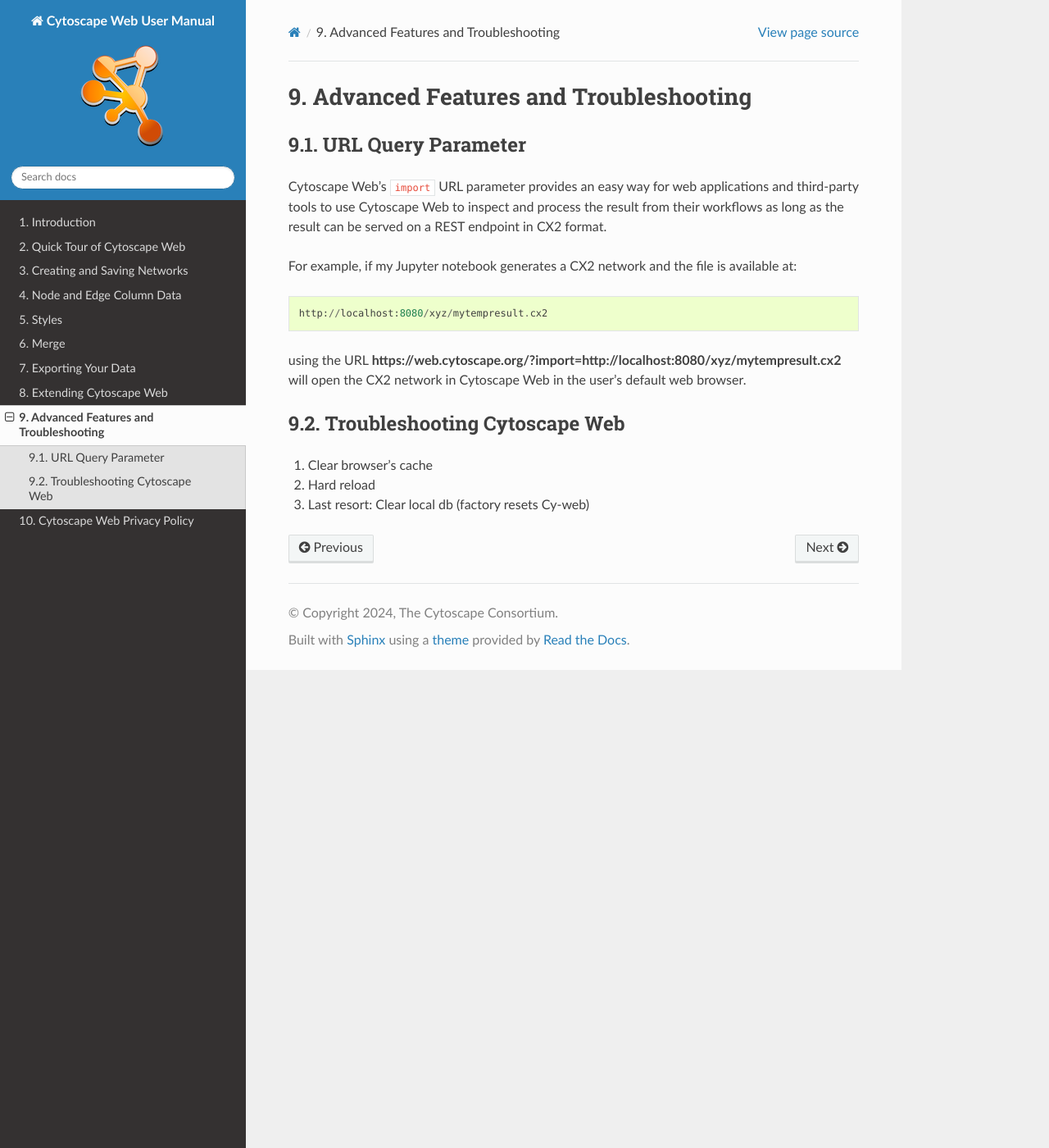
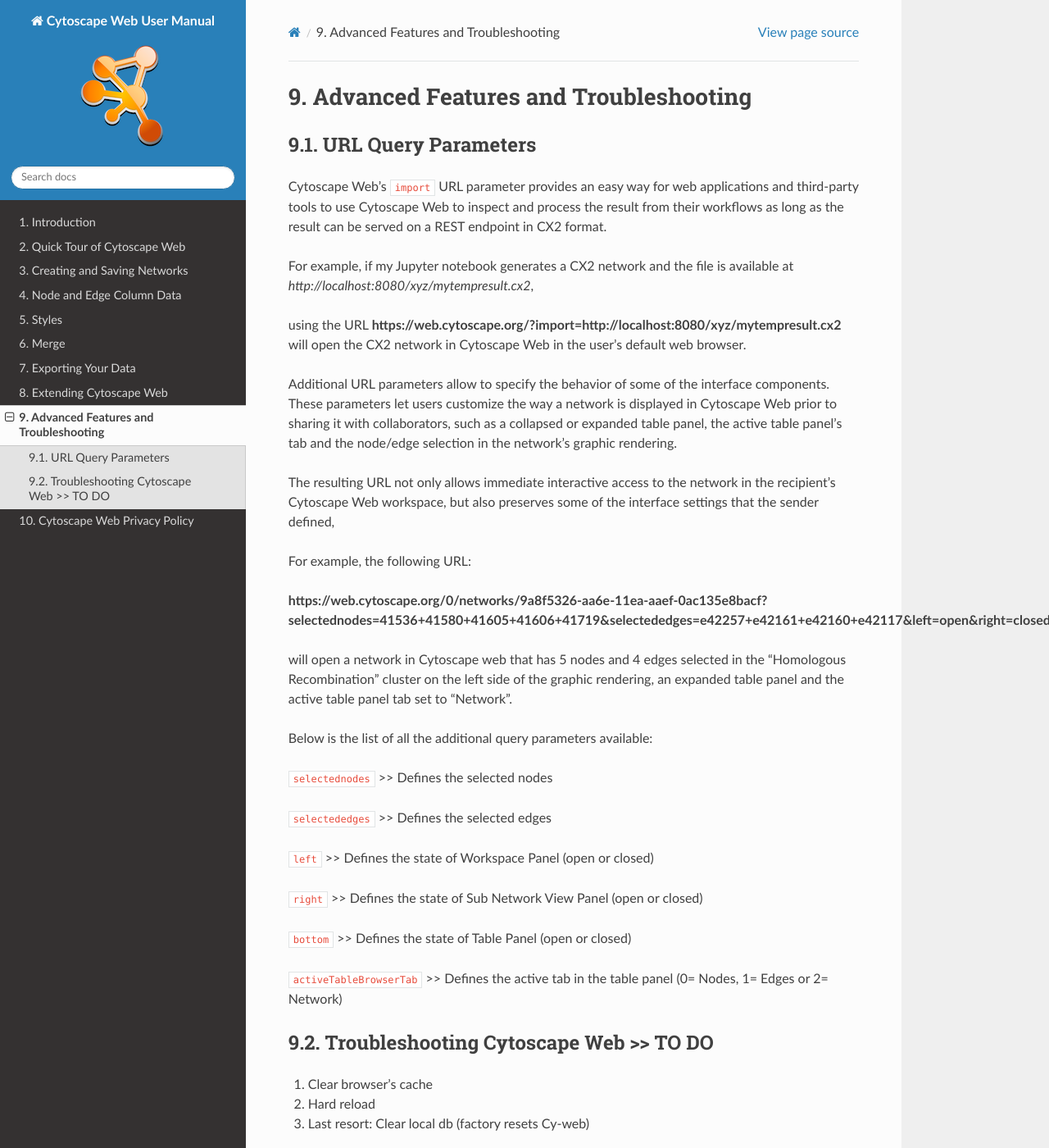
Before and after one commit to cytoscape/web-cytoscape-manual, a Sphinx documentation site: the page built from docs/Advanced.md, in a window 1280 px wide and 1400 px high. Shown: the whole window at 82% size. Built offline with Sphinx 7.4.7 and the Read the Docs theme 3.1.0, drawn with Linux system fonts in a browser that asks for light colours.

Commit message:
Update Advanced.md

````diff
--- a/docs/Advanced.md
+++ b/docs/Advanced.md
@@ -2,18 +2,40 @@
 =========================
 <a id="advanced_features"> </a>
 
-## URL Query Parameter
+## URL Query Parameters
 
 Cytoscape Web's ```import``` URL parameter provides an easy way for web applications and third-party tools to use Cytoscape Web to inspect and process the result from their workflows as long as the result can be served on a REST endpoint in CX2 format.
 
-For example, if my Jupyter notebook generates a CX2 network and the file is available at:
+For example, if my Jupyter notebook generates a CX2 network and the file is available at *http://localhost:8080/xyz/mytempresult.cx2*,
 
-```
-http://localhost:8080/xyz/mytempresult.cx2
-```
 using the URL **https://web.cytoscape.org/?import=http://localhost:8080/xyz/mytempresult.cx2** will open the CX2 network in Cytoscape Web in the user's default web browser.
 
-## Troubleshooting Cytoscape Web
+Additional URL parameters allow to specify the behavior of some of the interface components. These parameters let users customize the way a network is displayed in Cytoscape Web prior to sharing it with collaborators, such as a collapsed or expanded table panel, the active table panel’s tab and the node/edge selection in the network’s graphic rendering.
+
+The resulting URL not only allows immediate interactive access to the network in the recipient’s Cytoscape Web workspace, but also preserves some of the interface settings that the sender defined,
+
+For example, the following URL:
+
+**https://web.cytoscape.org/0/networks/9a8f5326-aa6e-11ea-aaef-0ac135e8bacf?selectednodes=41536+41580+41605+41606+41719&selectededges=e42257+e42161+e42160+e42117&left=open&right=closed&bottom=open&activeTableBrowserTab=2**
+
+will open a network in Cytoscape web that has 5 nodes and 4 edges selected in the "Homologous Recombination" cluster on the left side of the graphic rendering, an expanded table panel and the active table panel tab set to "Network".
+
+Below is the list of all the additional query parameters available:
+
+```selectednodes``` >> Defines the selected nodes
+
+```selectededges``` >> Defines the selected edges
+
+```left``` >> Defines the state of Workspace Panel (open or closed)
+
+```right``` >> Defines the state of Sub Network View Panel (open or closed)
+
+```bottom``` >> Defines the state of Table Panel (open or closed)
+
+```activeTableBrowserTab``` >> Defines the active tab in the table panel (0= Nodes, 1= Edges or 2= Network)
+
+
+## Troubleshooting Cytoscape Web >> TO DO
 
 1. Clear browser's cache
 2. Hard reload
````
